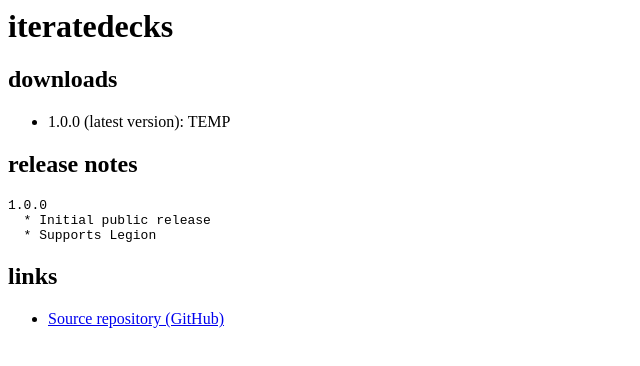
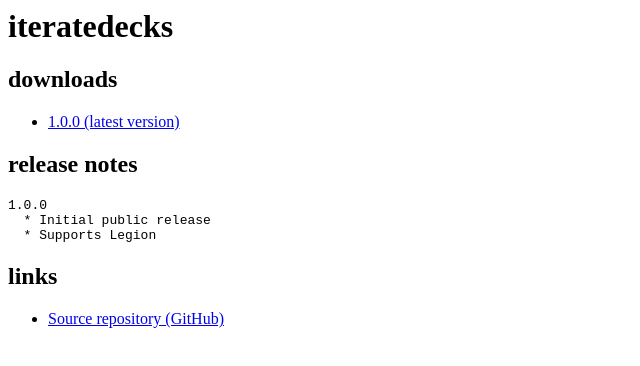
Before and after one commit to iteratedecks/iteratedecks, a plain HTML site: page web/index.html in a window 1280 px wide. Shown: the whole page, without its empty margins (0-640 px from the left). Drawn offline with Linux system fonts and the light colour scheme.

Commit message:
Include link to real download

```diff
--- a/web/index.html
+++ b/web/index.html
@@ -6,7 +6,7 @@
 <h1>iteratedecks</h1>
 <h2>downloads</h2>
 <ul>
-<li>1.0.0 (latest version): TEMP</li>
+<li><a href="downloads/iteratedecks100.zip">1.0.0 (latest version)</a></li>
 </ul>
 
 <h2>release notes</h2>
```
